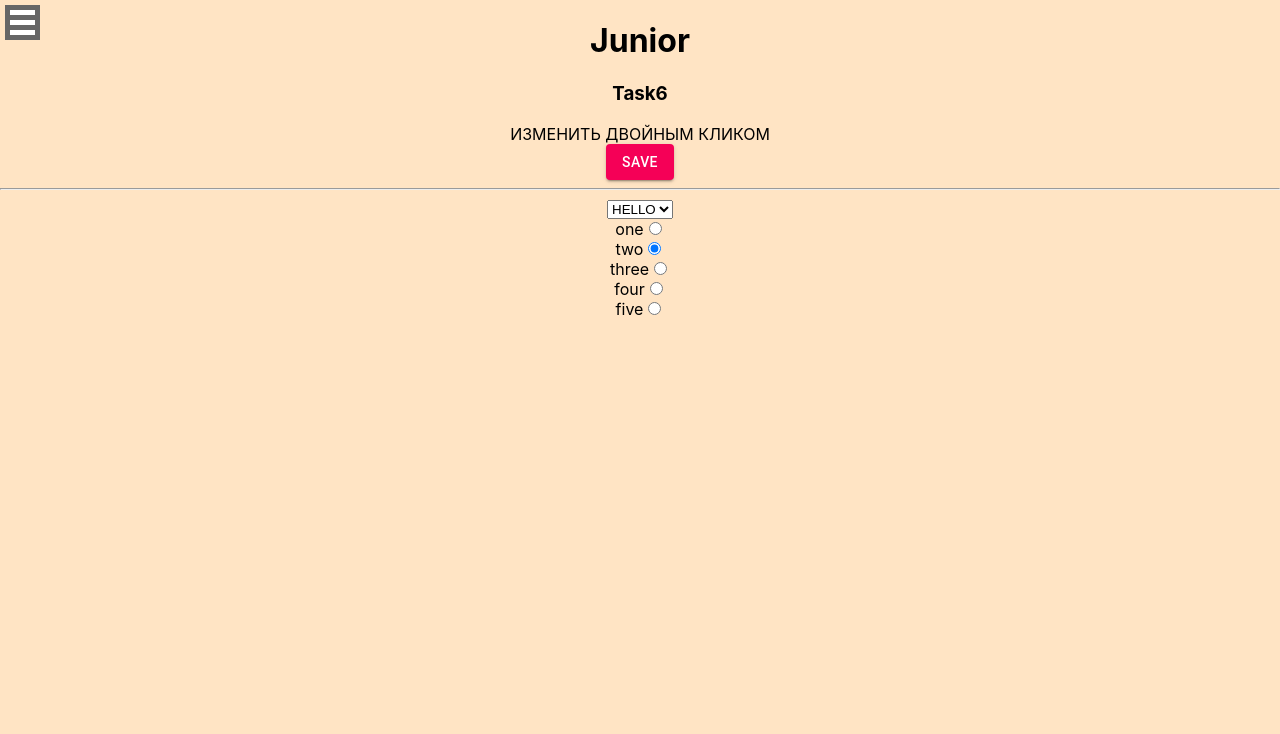
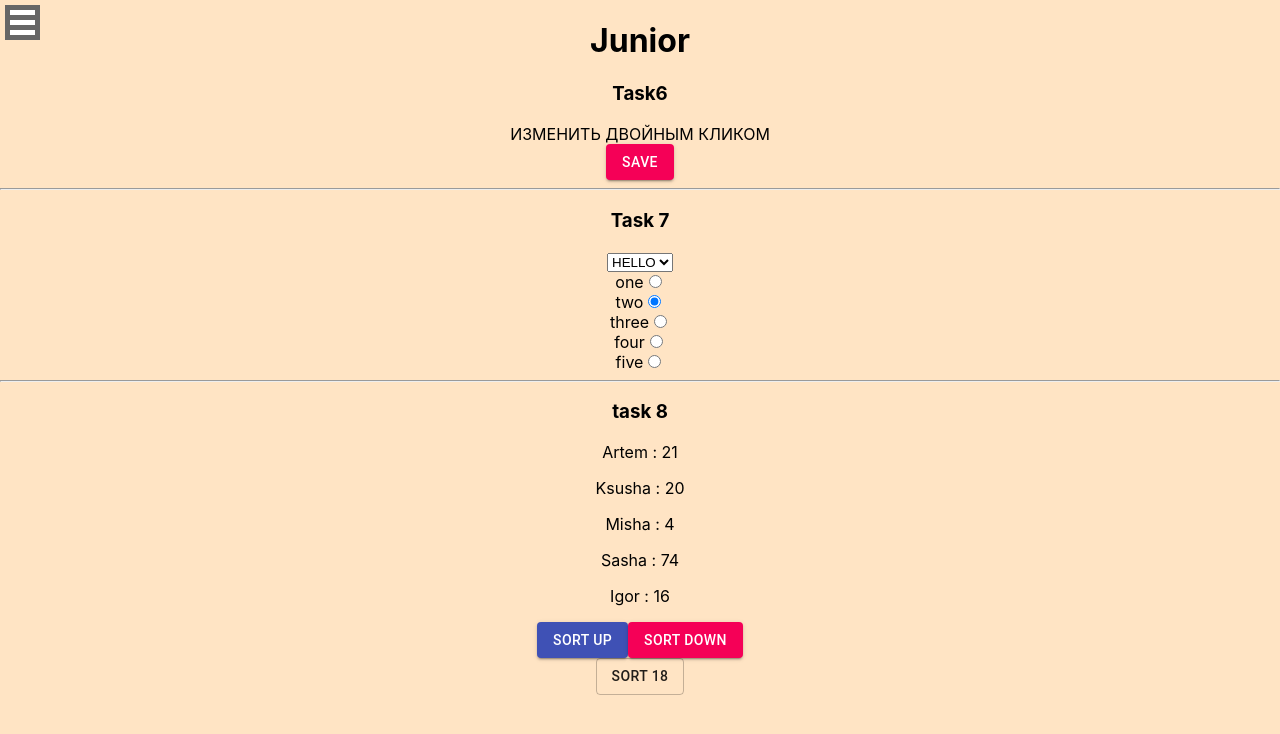
Before and after one commit to ArtsiomYermakou/ignat-lessons, a React (Create React App) app: page /#/junior in a window 1280 px wide. Shown: the top 734 px of the page. Built offline with nearby package versions, Linux system fonts and the light colour scheme.

Commit message:
lesson8.

```diff
--- a/src/Task5JunPrejunJun+/Junior.tsx
+++ b/src/Task5JunPrejunJun+/Junior.tsx
@@ -4,6 +4,7 @@ import {Button} from "@material-ui/core";
 import {v1} from "uuid";
 import Radio from "../common/Radio";
 import SelectI from "../common/Select";
+import {filter18YearsAC, hwReducer, sortDownAc, sortUpAc, StateType} from "../state/homeWorkReducer";
 
 export type OptionValueType = {
     id: string
@@ -34,8 +35,16 @@ function Junior() {
             {id: v1(), name: 'radio', value: 'three', status: false},
             {id: v1(), name: 'radio', value: 'four', status: false},
             {id: v1(), name: 'radio', value: 'five', status: false},
+        ])
+    const [people, setPeople] = useState<Array<StateType>>([
+            {id: 1, name: "Artem", age: 21},
+            {id: 2, name: "Ksusha", age: 20},
+            {id: 3, name: "Misha", age: 4},
+            {id: 4, name: "Sasha", age: 74},
+            {id: 5, name: "Igor", age: 16},
         ]
     )
+
     const changeValueInput = (e: ChangeEvent<HTMLInputElement>) => {
         setValue(e.currentTarget.value)
     }
@@ -69,6 +78,10 @@ function Junior() {
         setRadio(newRadioArray);
     }
 
+    const SortUp = () => { setPeople(hwReducer(people, sortUpAc("up"))) }
+    const SortDown = () => { setPeople(hwReducer(people, sortDownAc("down"))) }
+    const Sort18YearsOld = () => { setPeople(hwReducer(people, filter18YearsAC(18))) }
+
     return (
         <div>
             <h1>Junior</h1>
@@ -89,12 +102,22 @@ function Junior() {
             >SAVE</Button>
             <hr/>
             <div>
+                <h3>Task 7</h3>
                 <SelectI optionValue={optionValue}
                         title={selected}
                         setSelected={setSelected}
                 />
                 <Radio radioArr={radio} changeStatus={changeStatus}/>
             </div>
+            <hr />
+            <div>
+                <h3>task 8</h3>
+                {people.map( p =>
+                    <p key={p.id}>{p.name} : {p.age}</p>
+                )}
+                <Button color={"primary"} variant={"contained"} onClick={SortUp}>Sort Up</Button><Button variant={"contained"} color={"secondary"} onClick={SortDown}>Sort Down</Button><br/>
+                <Button variant={"outlined"} onClick={Sort18YearsOld}>Sort 18</Button>
+            </div>
         </div>
     )
 }
--- /dev/null
+++ b/src/state/homeWorkReducer.ts
@@ -0,0 +1,39 @@
+export type StateType = {
+    id: number
+    name: string
+    age: number
+}
+
+type ActionType = {
+    type: string
+    payload: any
+}
+
+export const hwReducer = (state: Array<StateType>, action: ActionType): Array<StateType> => {
+    switch (action.type){
+        case "SORT":{
+            const copyState = [...state];
+            if (action.payload === "up"){
+                copyState.sort((a, b) => a.age - b.age)
+            }
+            if (action.payload === "down"){
+                copyState.sort( (a, b) => b.age - a.age)
+            }
+            return copyState;
+        }
+        case "CHECK": {
+            return state.filter(man => man.age > action.payload)
+        }
+    }
+        return [];
+    };
+
+export const sortUpAc = (payload: any) => {
+    return {type: "SORT", payload: "up"}
+}
+export const sortDownAc = (payload: any) => {
+    return {type: "SORT", payload: "down"}
+}
+export const filter18YearsAC = (payload: any) => {
+    return {type: "CHECK", payload}
+}
```
Also changed, not shown: 2 other files (tests, documents, lock files or other folders).
